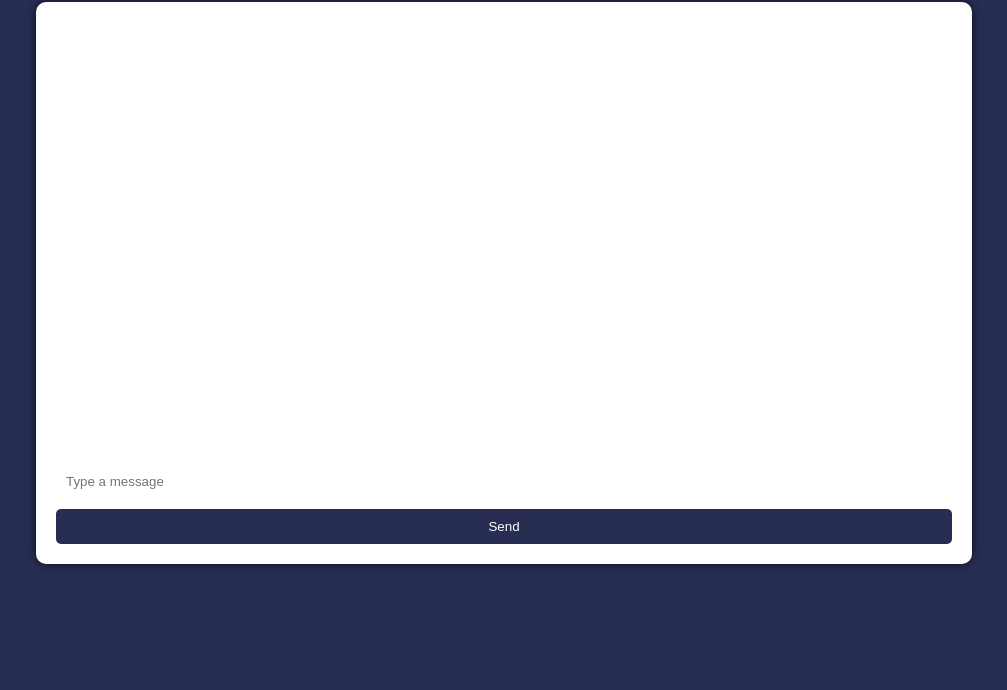
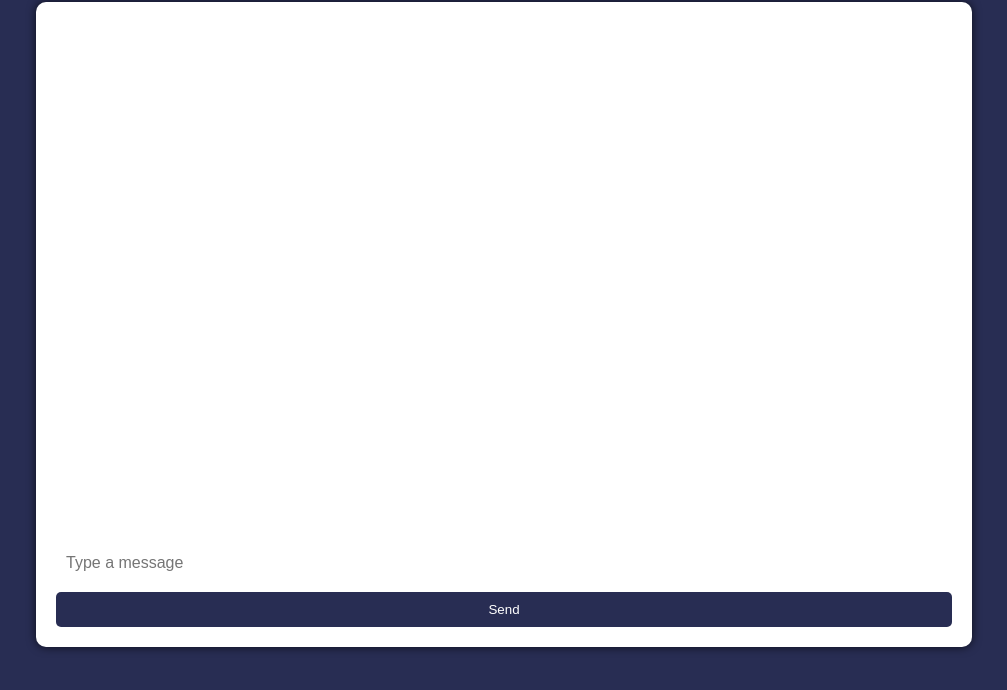
Before and after one commit to C0dyGary/chatTime, a website: page client/index.html in a window 1280 px wide. Shown: the part 78-768 px from the top of the page, without its empty margins (136-1143 px from the left). Drawn offline with Linux system fonts and the light colour scheme.

Commit message:
tamaño del campo de texto

```diff
--- a/client/styles.css
+++ b/client/styles.css
@@ -21,7 +21,7 @@ body{
 }
 
 #messages{
-    height: 400px;
+    height: 60vh;
     overflow-y: scroll;
     list-style: none;
 }
@@ -43,6 +43,7 @@ body{
     border: 0;
     border-radius: 5px;
     margin-top: 10px;
+    font-size: 16px;
 }
 
 button{
```
